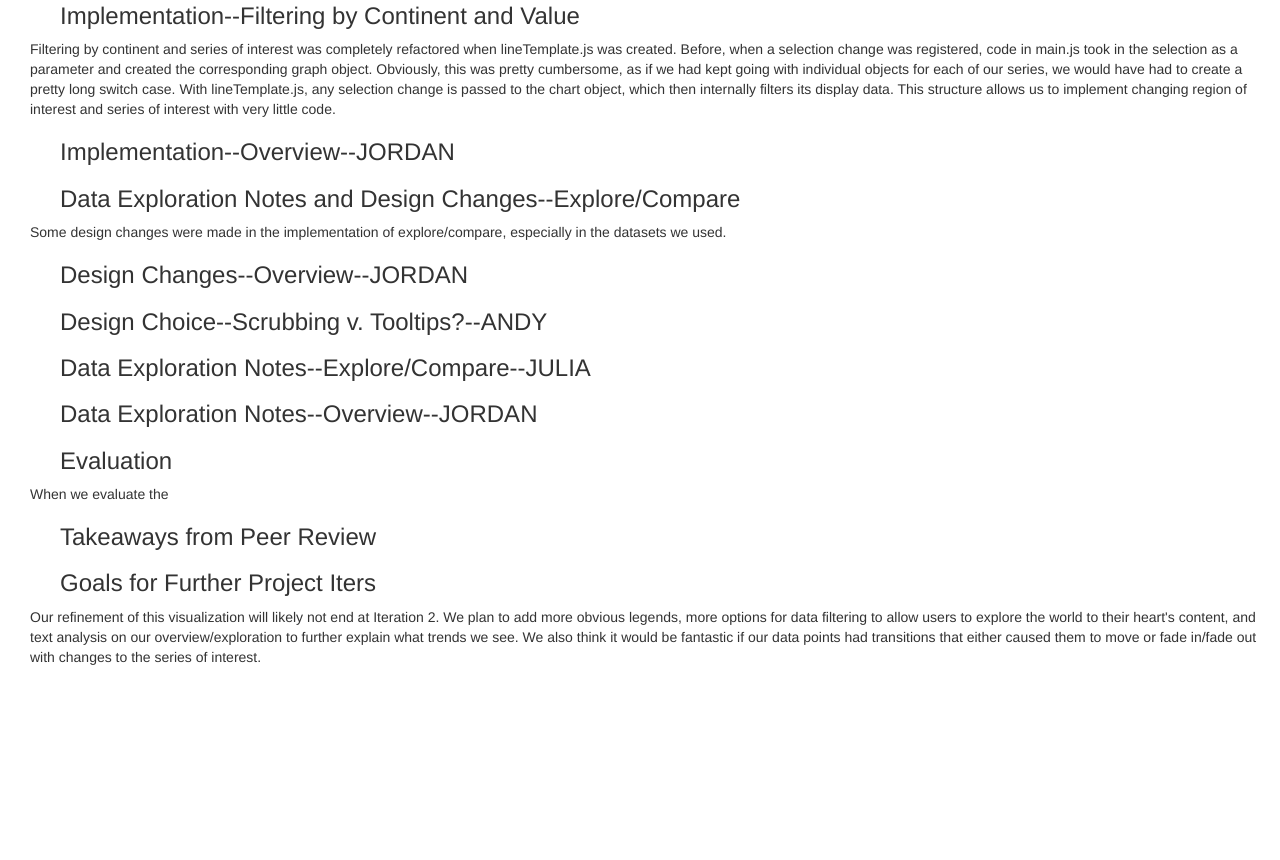
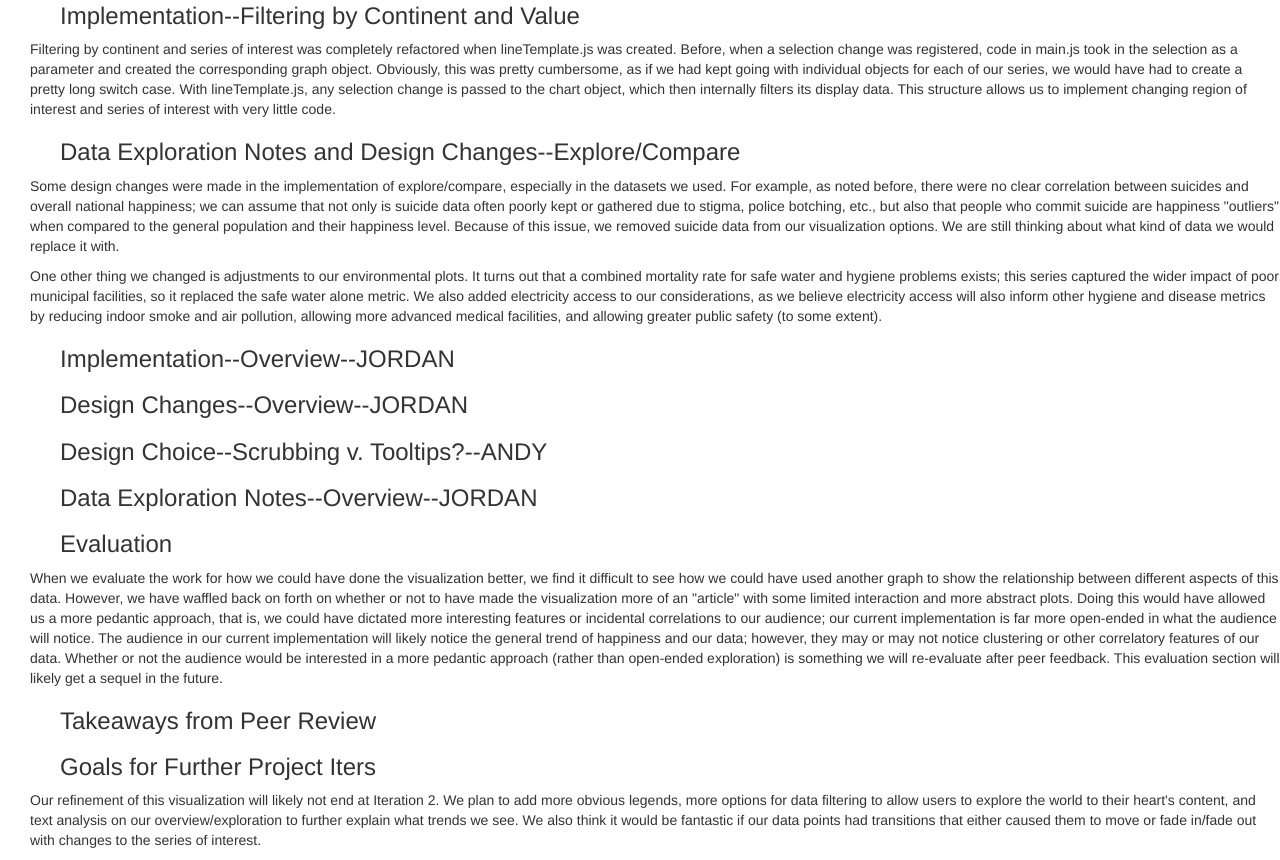
Before and after one commit to Jordans2299/smile-visualizations, a plain HTML site: page proposal.html in a window 1280 px wide. Shown: the part 9212-10072 px from the top of the page. Before the commit the page ends 9889 px from the top, so only its background shows below. Drawn offline with nearby package versions, Linux system fonts and the light colour scheme.

Commit message:
hotfix to menu selection, Julia's proposal parts done

```diff
--- a/proposal.html
+++ b/proposal.html
@@ -448,18 +448,38 @@ with individual objects for each of our series, we would have had to create a pr
 any selection change is passed to the chart object, which then internally filters its display data. This structure
 allows us to implement changing region of interest and series of interest with very little code. </p>
 
-<h3>Implementation--Overview--JORDAN</h3>
 <h3>Data Exploration Notes and Design Changes--Explore/Compare</h3>
 <p>Some design changes were made in the implementation of explore/compare, especially in the datasets we used.
+  For example, as noted before, there were no clear correlation between suicides and overall national happiness;
+  we can assume that not only is suicide data often poorly kept or gathered due to stigma, police botching, etc., but
+  also that people who commit suicide are happiness "outliers" when compared to the general population
+  and their happiness level. Because of this issue, we removed suicide data from our visualization options. We are still
+thinking about what kind of data we would replace it with.</p>
+  <p>One other thing we changed is adjustments to our environmental plots. It turns out that a combined mortality rate for
+    safe water and hygiene problems exists; this series captured the wider impact of poor municipal facilities,
+    so it replaced the safe water alone metric. We also added electricity access to our considerations, as we believe
+    electricity access will also inform other hygiene and disease metrics by reducing indoor smoke and air pollution,
+    allowing more advanced medical facilities, and allowing greater public safety (to some extent).
+  </p>
 
 </p>
+<h3>Implementation--Overview--JORDAN</h3>
+
 
 <h3>Design Changes--Overview--JORDAN</h3>
 <h3>Design Choice--Scrubbing v. Tooltips?--ANDY</h3>
-<h3>Data Exploration Notes--Explore/Compare--JULIA</h3>
 <h3>Data Exploration Notes--Overview--JORDAN</h3>
 <h3>Evaluation</h3>
-When we evaluate the
+<p>When we evaluate the work for how we could have done the visualization better, we find it difficult to see how we could have used another graph
+to show the relationship between different aspects of this data. However, we have waffled back on forth on whether
+or not to have made the visualization more of an "article" with some limited interaction and more abstract plots.
+Doing this would have allowed us a more pedantic approach, that is, we could have dictated more interesting
+features or incidental correlations to our audience; our current implementation is far more open-ended
+in what the audience will notice. The audience in our current implementation will likely notice the
+general trend of happiness and our data; however, they may or may not notice clustering or other correlatory features of our data. Whether or not
+the audience would be interested in a more pedantic approach (rather than open-ended exploration) is something we will re-evaluate after peer feedback. This
+evaluation section will likely get a sequel in the future.</p>
+
 
 <h3>Takeaways from Peer Review</h3>
 <h3>Goals for Further Project Iters</h3>
```
Also changed, not shown: index.html (+2 -2 lines).
